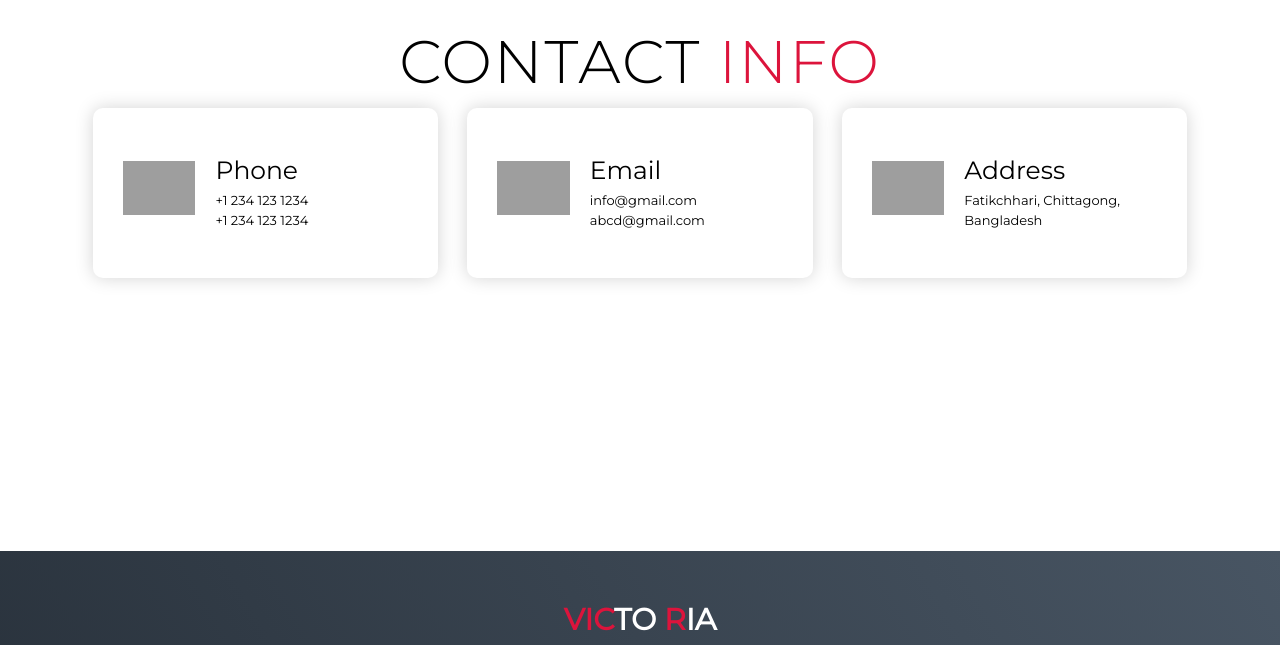
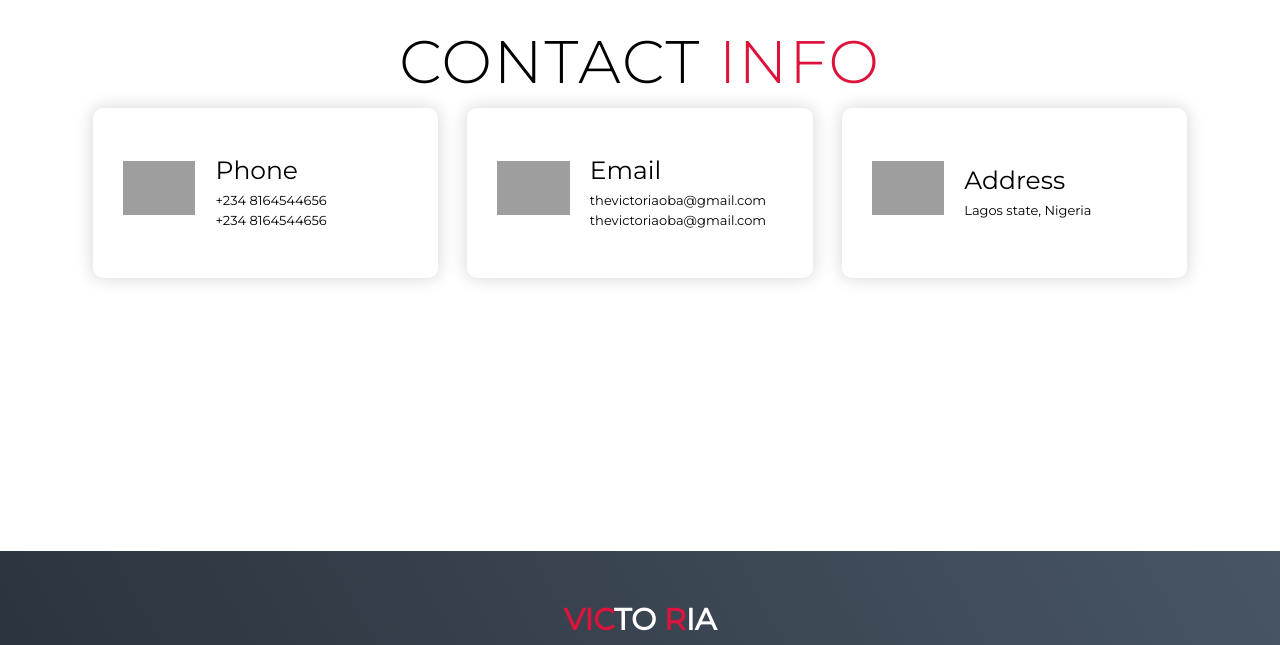
Before and after one commit to thevictoriaoba/Portfolio, a plain HTML site: page index.html in a window 1280 px wide. Shown: the part 4992-5637 px from the top of the page. Drawn offline with Linux system fonts and the light colour scheme; grey boxes are pictures that could not be loaded; files whose address does not match are found by name.

Commit message:
updated changes

```diff
--- a/index.html
+++ b/index.html
@@ -193,23 +193,23 @@
           <div class="icon"><img src="https://img.icons8.com/bubbles/100/000000/phone.png" /></div>
           <div class="contact-info">
             <h1>Phone</h1>
-            <h2>+1 234 123 1234</h2>
-            <h2>+1 234 123 1234</h2>
+            <h2>+234 8164544656</h2>
+            <h2>+234 8164544656</h2>
           </div>
         </div>
         <div class="contact-item">
           <div class="icon"><img src="https://img.icons8.com/bubbles/100/000000/new-post.png" /></div>
           <div class="contact-info">
             <h1>Email</h1>
-            <h2>info@gmail.com</h2>
-            <h2>abcd@gmail.com</h2>
+            <h2>thevictoriaoba@gmail.com</h2>
+            <h2>thevictoriaoba@gmail.com</h2>
           </div>
         </div>
         <div class="contact-item">
           <div class="icon"><img src="https://img.icons8.com/bubbles/100/000000/map-marker.png" /></div>
           <div class="contact-info">
             <h1>Address</h1>
-            <h2>Fatikchhari, Chittagong, Bangladesh</h2>
+            <h2>Lagos state, Nigeria</h2>
           </div>
         </div>
       </div>
```
